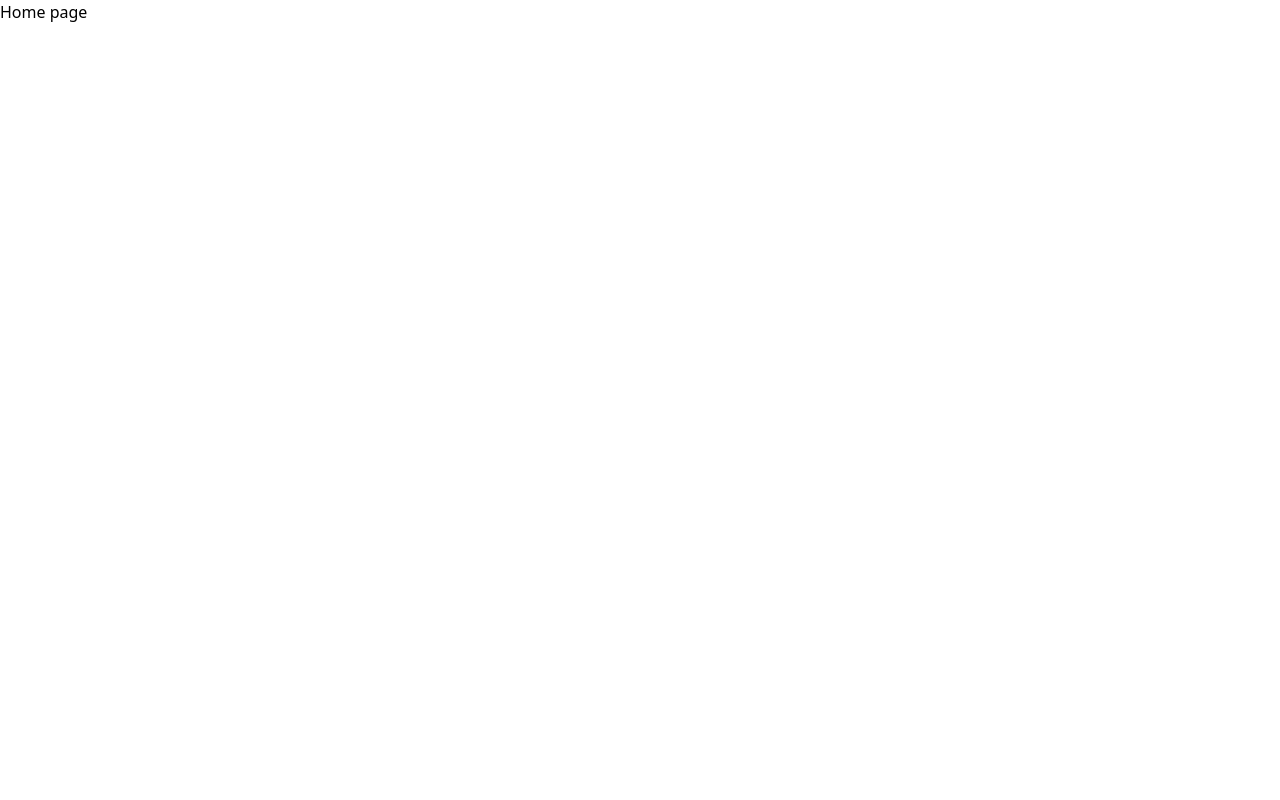
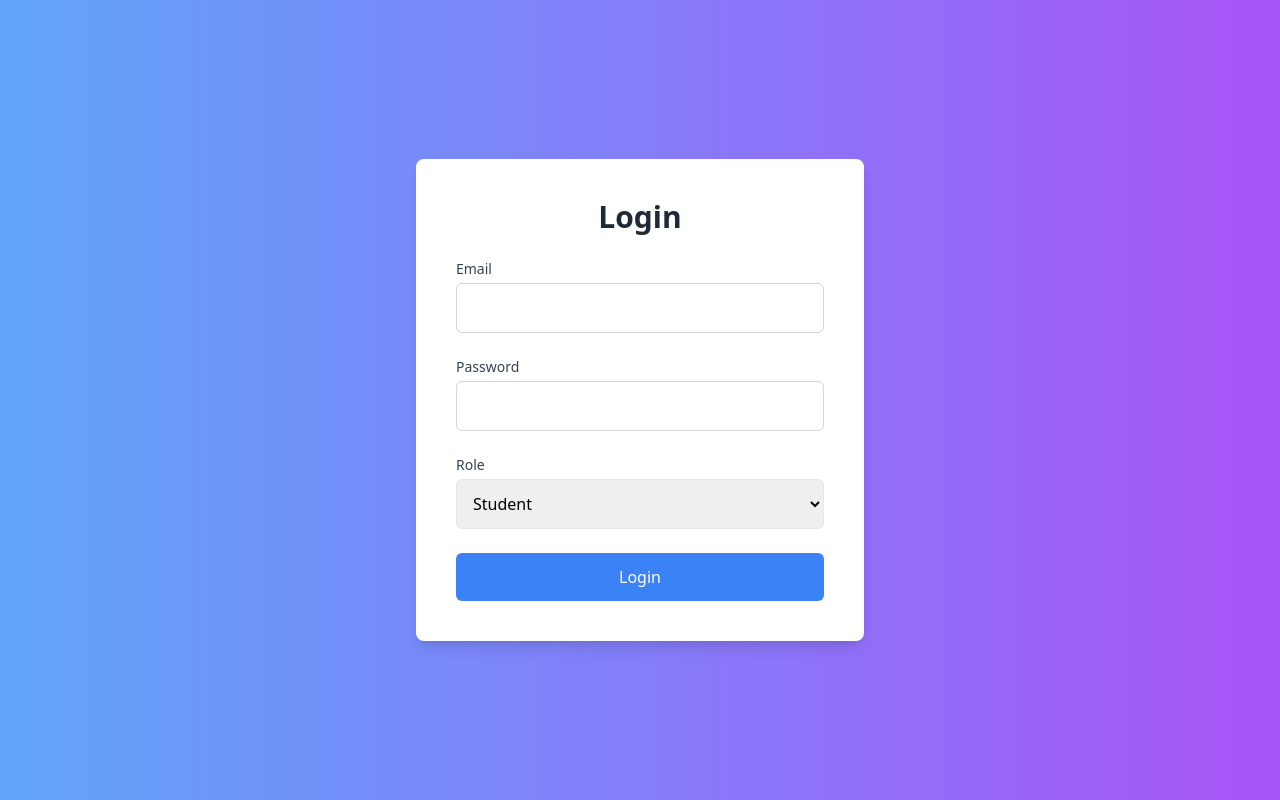
Before and after one commit to Viraj2722/AssessEase, a Next.js app: page / in a window 1280 px wide. Built offline with nearby package versions, Linux system fonts and the light colour scheme.

Commit message:
added login page

```diff
--- /dev/null
+++ b/app/login/page.js
@@ -0,0 +1,89 @@
+"use client"
+import React, { useState } from 'react';
+import { useRouter } from 'next/navigation';
+
+const Login = () => {
+    const [email, setEmail] = useState('');
+    const [password, setPassword] = useState('');
+    const [role, setRole] = useState('student');
+    const [errors, setErrors] = useState({});
+    const router = useRouter();
+
+    const validateForm = () => {
+        const newErrors = {};
+        if (!email) newErrors.email = 'Email is required';
+        if (!password) newErrors.password = 'Password is required';
+        if (password.length < 8) newErrors.password = 'Password must be at least 8 characters';
+        return newErrors;
+    };
+
+    const handleSubmit = (e) => {
+        e.preventDefault();
+        const validationErrors = validateForm();
+        if (Object.keys(validationErrors).length > 0) {
+            setErrors(validationErrors);
+        } else {
+            setErrors({});
+            // Handle successful login here
+            console.log({ email, password, role });
+            // Redirect based on role
+            if (role === 'teacher') {
+                router.push('/teacherPanel'); // Redirect to teacherPanel
+            } else {
+                router.push('/studentPanel'); // Redirect to studentPanel
+            }
+        }
+    };
+
+    return (
+        <div className="flex items-center justify-center min-h-screen bg-gradient-to-r from-blue-400 to-purple-500">
+            <div className="bg-white p-10 rounded-lg shadow-lg w-full max-w-md">
+                <h2 className="text-3xl font-bold text-center mb-6 text-gray-800">Login</h2>
+                <form onSubmit={handleSubmit}>
+                    <div className="mb-6">
+                        <label className="block text-sm font-medium text-gray-700" htmlFor="email">Email</label>
+                        <input
+                            type="email"
+                            id="email"
+                            className={`mt-1 block w-full p-3 border rounded-md focus:outline-none focus:ring-2 focus:ring-blue-500 ${errors.email ? 'border-red-500' : 'border-gray-300'}`}
+                            value={email}
+                            onChange={(e) => setEmail(e.target.value)}
+                        />
+                        {errors.email && <p className="text-red-500 text-xs mt-1">{errors.email}</p>}
+                    </div>
+                    <div className="mb-6">
+                        <label className="block text-sm font-medium text-gray-700" htmlFor="password">Password</label>
+                        <input
+                            type="password"
+                            id="password"
+                            className={`mt-1 block w-full p-3 border rounded-md focus:outline-none focus:ring-2 focus:ring-blue-500 ${errors.password ? 'border-red-500' : 'border-gray-300'}`}
+                            value={password}
+                            onChange={(e) => setPassword(e.target.value)}
+                        />
+                        {errors.password && <p className="text-red-500 text-xs mt-1">{errors.password}</p>}
+                    </div>
+                    <div className="mb-6">
+                        <label className="block text-sm font-medium text-gray-700" htmlFor="role">Role</label>
+                        <select
+                            id="role"
+                            className="mt-1 block w-full p-3 border rounded-md focus:outline-none focus:ring-2 focus:ring-blue-500"
+                            value={role}
+                            onChange={(e) => setRole(e.target.value)}
+                        >
+                            <option value="student">Student</option>
+                            <option value="teacher">Teacher</option>
+                        </select>
+                    </div>
+                    <button
+                        type="submit"
+                        className="w-full bg-blue-500 text-white p-3 rounded-md hover:bg-blue-600 transition duration-200"
+                    >
+                        Login
+                    </button>
+                </form>
+            </div>
+        </div>
+    );
+};
+
+export default Login;
--- a/app/page.js
+++ b/app/page.js
@@ -1,7 +1,8 @@
+"use client"
 import React from 'react';
+import Link from 'next/link';
+import Login from "./login/page";
 
 export default function Home() {
-  return (
-    <div>Home page</div>
-  );
+  return <Login />
 }
--- a/app/teacherDashboard/components/Header.js
+++ b/app/teacherDashboard/components/Header.js
@@ -1,11 +1,21 @@
-import React from 'react';
-import { LogOut } from 'lucide-react';
+"use client";
 
-const Header = ({ onLogout }) => {
+import React from "react";
+import { useRouter } from "next/navigation";
+import { LogOut } from "lucide-react";
+
+const Header = () => {
+    const router = useRouter();
+
+    const handleLogout = () => {
+        localStorage.removeItem("user");
+        router.push("/login");
+    };
+
     return (
         <header className="flex justify-between items-center mb-4 pb-3 border-b">
             <button
-                onClick={onLogout}
+                onClick={handleLogout}
                 className="ml-auto flex gap-2 bg-blue-500 text-white px-4 py-2 rounded hover:bg-blue-600"
             >
                 <LogOut size={16} /> Logout
--- a/app/teacherPanel/components/Header.js
+++ b/app/teacherPanel/components/Header.js
@@ -1,5 +1,7 @@
+"use client"
 import React, { useState, useEffect } from 'react';
 import { ChevronDown, LogOut } from 'lucide-react';
+import { useRouter } from "next/navigation";
 import { semesterSubjects, yearClasses, years } from '../data/constants';
 
 const Header = ({
@@ -16,11 +18,14 @@ const Header = ({
     const [showClassDropdown, setShowClassDropdown] = useState(false);
     const [availableSubjects, setAvailableSubjects] = useState([]);
     const [availableClasses, setAvailableClasses] = useState([]);
+    const router = useRouter();
 
     useEffect(() => {
         if (selectedSemester) {
             const semesterNumber = parseInt(selectedSemester.split(' ')[2]);
             setAvailableSubjects(semesterSubjects[semesterNumber] || []);
+            onSubjectSelect(''); // Reset subject when semester changes
+            onClassSelect(''); // Reset class when semester changes
         }
     }, [selectedSemester]);
 
@@ -40,11 +45,17 @@ const Header = ({
     const handleSubjectSelect = (subject) => {
         onSubjectSelect(subject);
         setShowSubjectDropdown(false);
+        onClassSelect(''); // Reset class when subject changes
     };
 
     const handleClassSelect = (className) => {
         onClassSelect(className);
         setShowClassDropdown(false);
+    };
+
+    const handleLogout = () => {
+        localStorage.removeItem("user");
+        router.push("/login");
     };
 
     return (
@@ -53,7 +64,7 @@ const Header = ({
                 {/* Semester Dropdown */}
                 <div className="relative">
                     <button
-                        className="flex items-center gap-2 bg-blue-500 text-white px-4 py-2 rounded hover:bg-blue-600"
+                        className="flex items-center gap-2 bg-blue-500 text-white px-4 py-2 rounded hover:bg-blue-600 disabled:opacity-50 disabled:cursor-not-allowed"
                         onClick={() => setShowSemesterDropdown(!showSemesterDropdown)}
                     >
                         {selectedSemester || 'Semester'} <ChevronDown size={16} />
@@ -81,8 +92,9 @@ const Header = ({
                 {/* Subject Dropdown */}
                 <div className="relative">
                     <button
-                        className="flex items-center gap-2 bg-blue-500 text-white px-4 py-2 rounded hover:bg-blue-600"
+                        className="flex items-center gap-2 bg-blue-500 text-white px-4 py-2 rounded hover:bg-blue-600 disabled:opacity-50 disabled:cursor-not-allowed"
                         onClick={() => setShowSubjectDropdown(!showSubjectDropdown)}
+                        disabled={!selectedSemester}
                     >
                         {selectedSubject || 'Subject'} <ChevronDown size={16} />
                     </button>
@@ -104,8 +116,9 @@ const Header = ({
                 {/* Class Dropdown */}
                 <div className="relative">
                     <button
-                        className="flex items-center gap-2 bg-blue-500 text-white px-4 py-2 rounded hover:bg-blue-600"
+                        className="flex items-center gap-2 bg-blue-500 text-white px-4 py-2 rounded hover:bg-blue-600 disabled:opacity-50 disabled:cursor-not-allowed"
                         onClick={() => setShowClassDropdown(!showClassDropdown)}
+                        disabled={!selectedSemester || !selectedSubject}
                     >
                         {selectedClass || 'Class'} <ChevronDown size={16} />
                     </button>
@@ -126,7 +139,7 @@ const Header = ({
             </div>
 
             <button
-                onClick={onLogout}
+                onClick={handleLogout}
                 className="flex items-center gap-2 bg-blue-500 text-white px-4 py-2 rounded hover:bg-blue-600"
             >
                 <LogOut size={16} /> Logout
--- a/package.json
+++ b/package.json
@@ -9,8 +9,11 @@
     "lint": "next lint"
   },
   "dependencies": {
+    "@emotion/react": "^11.14.0",
+    "@emotion/styled": "^11.14.0",
     "@headlessui/react": "^2.2.0",
     "@heroicons/react": "^2.2.0",
+    "@mui/material": "^6.4.4",
     "lucide-react": "^0.475.0",
     "next": "15.1.7",
     "react": "^19.0.0",
```
Also changed, not shown: 1 other file (tests, documents, lock files or other folders).
